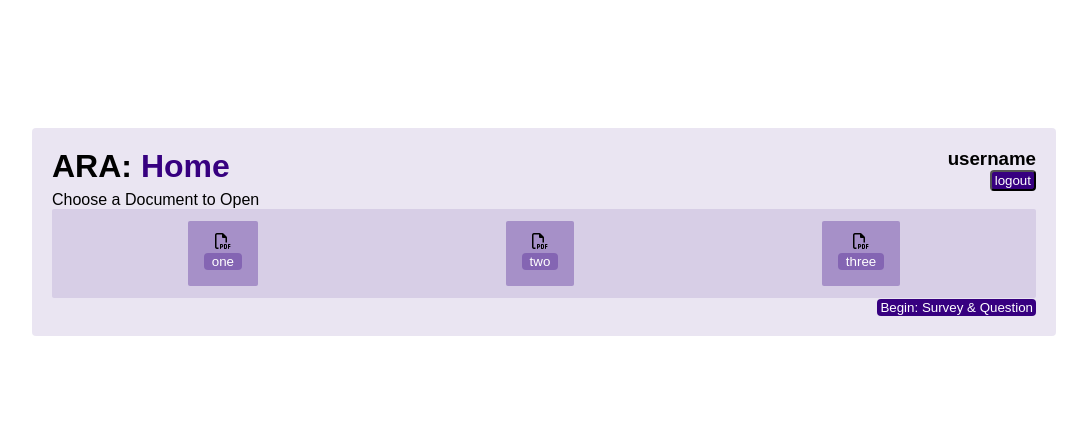
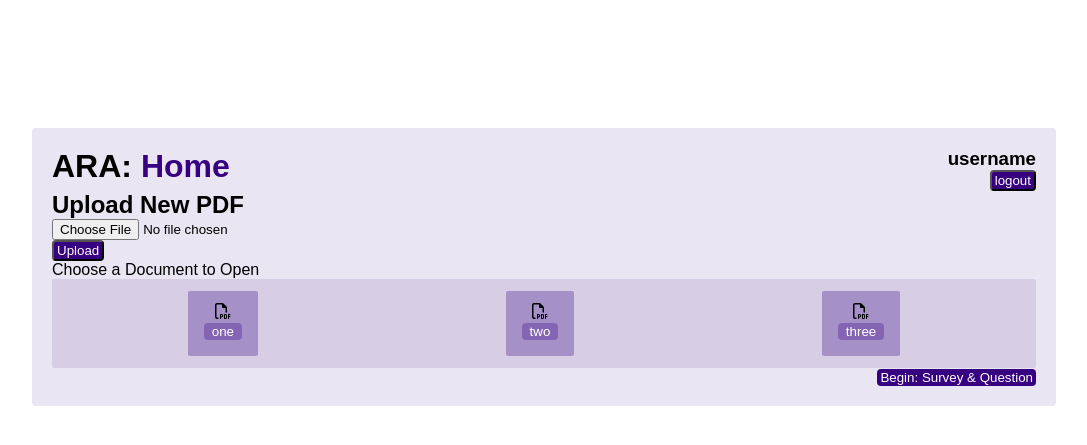
Before and after one commit to clioit/CS422-ARA, a Flask app: page /home in a window 1280 px wide. Shown: the top 445 px of the page, without its empty margins (96-1183 px from the left). Run offline with Flask 3, Linux system fonts and the light colour scheme; parts of the project's set-up code (start-up, migrations or seed data) failed here and were passed over; some libraries are stand-ins or nearby versions; some web fonts are replaced.

Commit message:
added upload button for home

```diff
--- a/frontend/templates/home.html
+++ b/frontend/templates/home.html
@@ -14,6 +14,18 @@
         <h3 id="user">username</h3>
         <button class="logout" onclick="logout()">logout</button>
       </div>
+
+
+
+    </div>
+    <!-- code for PDF upload below -->
+    <div id="upload-form">
+      <h2>Upload New PDF</h2>
+      <form action="/upload_pdf" method="POST" enctype="multipart/form-data">
+        <input type="file" name="pdf_file" accept=".pdf" required><br>
+        <button type="submit">Upload</button>
+      </form>
+      <div id="upload-status"></div>
     </div>
       <div class="pdf_selection">
         <label for="doc-choice">Choose a Document to Open</label>
```
